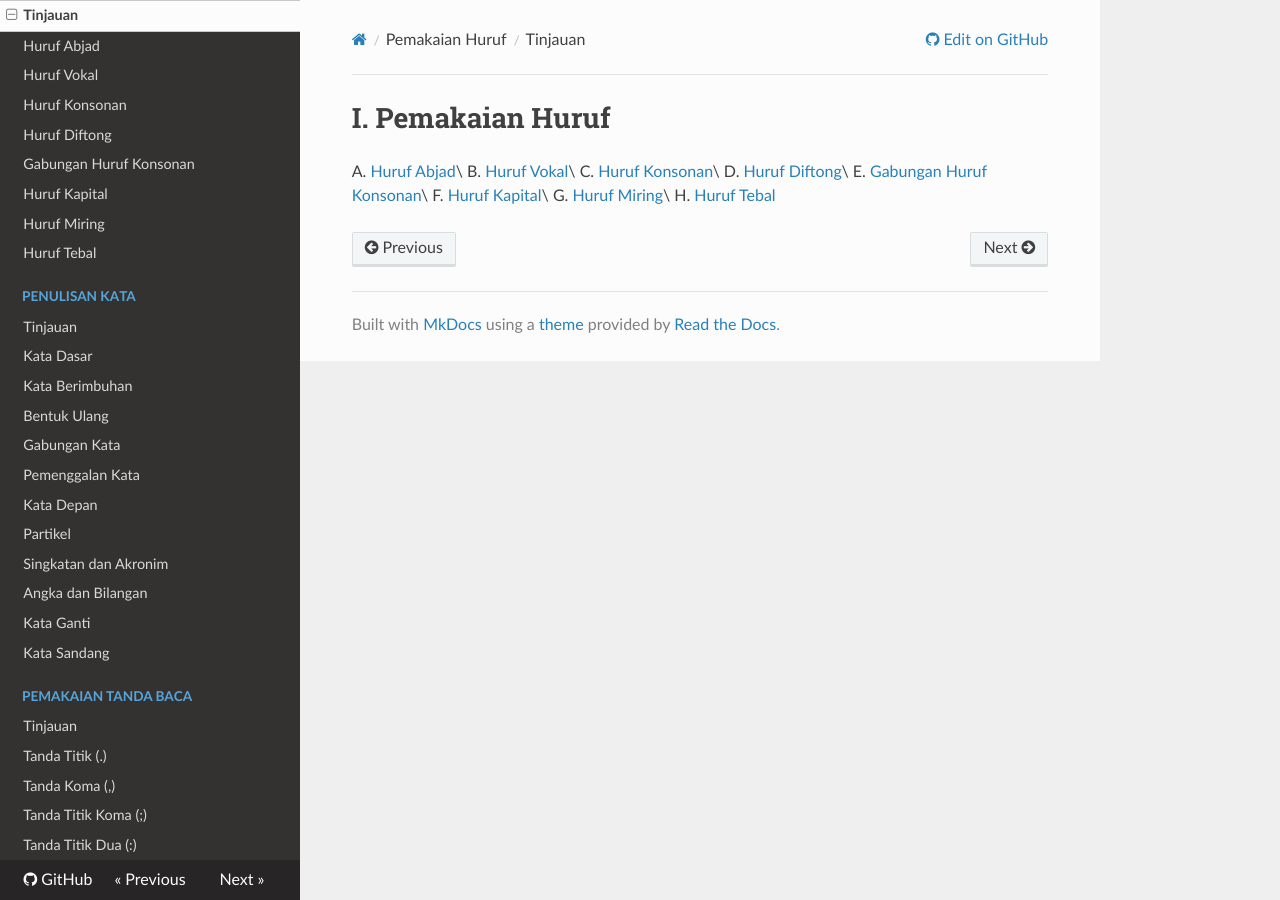
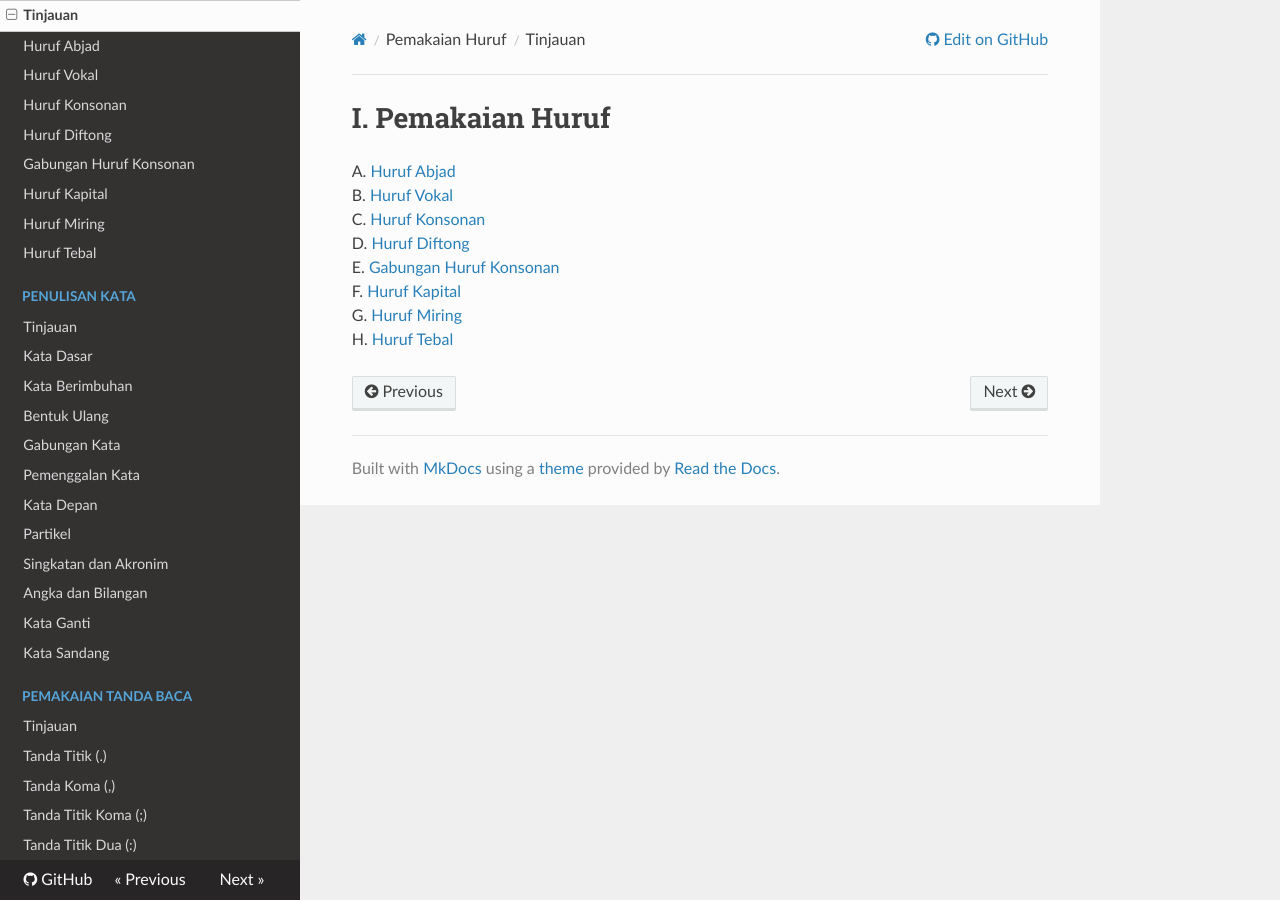
Before and after one commit to ivanlanin/puebi, an MkDocs documentation site: the page built from docs/huruf/index.md, in a window 1280 px wide. Built offline with MkDocs 1.6.1, drawn with Linux system fonts in a browser that asks for light colours; nearby versions of some CDN libraries; old or Windows-style settings are respelled for this version of MkDocs.

Commit message:
Mencoba jeda baris

```diff
--- a/docs/huruf/index.md
+++ b/docs/huruf/index.md
@@ -1,10 +1,10 @@
 # I. Pemakaian Huruf
 
-A. [Huruf Abjad](huruf-abjad.md)\
-B. [Huruf Vokal](huruf-vokal.md)\
-C. [Huruf Konsonan](huruf-konsonan.md)\
-D. [Huruf Diftong](huruf-diftong.md)\
-E. [Gabungan Huruf Konsonan](gabungan-huruf-konsonan.md)\
-F. [Huruf Kapital](huruf-kapital.md)\
-G. [Huruf Miring](huruf-miring.md)\
+A. [Huruf Abjad](huruf-abjad.md)
+B. [Huruf Vokal](huruf-vokal.md)
+C. [Huruf Konsonan](huruf-konsonan.md)
+D. [Huruf Diftong](huruf-diftong.md)
+E. [Gabungan Huruf Konsonan](gabungan-huruf-konsonan.md)
+F. [Huruf Kapital](huruf-kapital.md)
+G. [Huruf Miring](huruf-miring.md)
 H. [Huruf Tebal](huruf-tebal.md)
```
